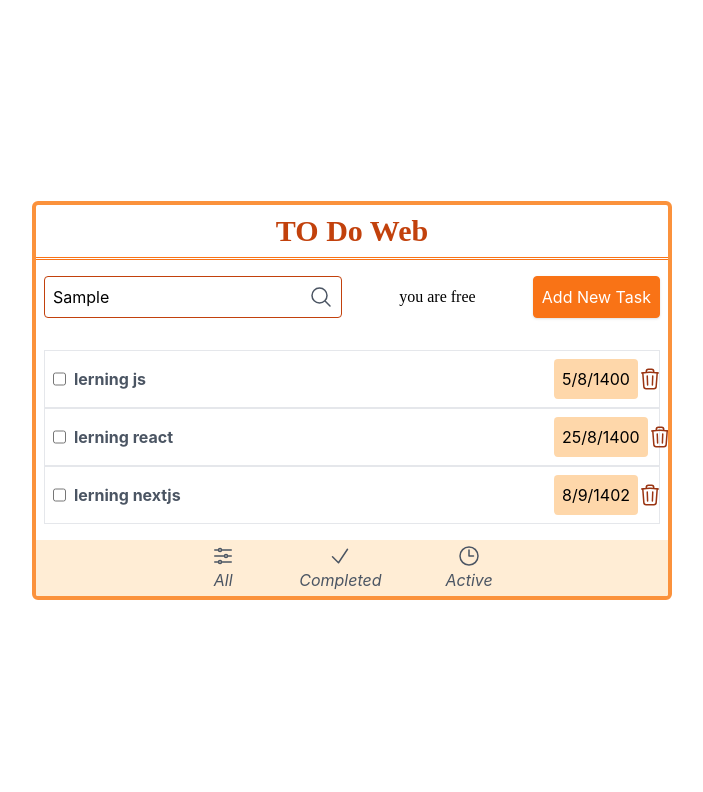
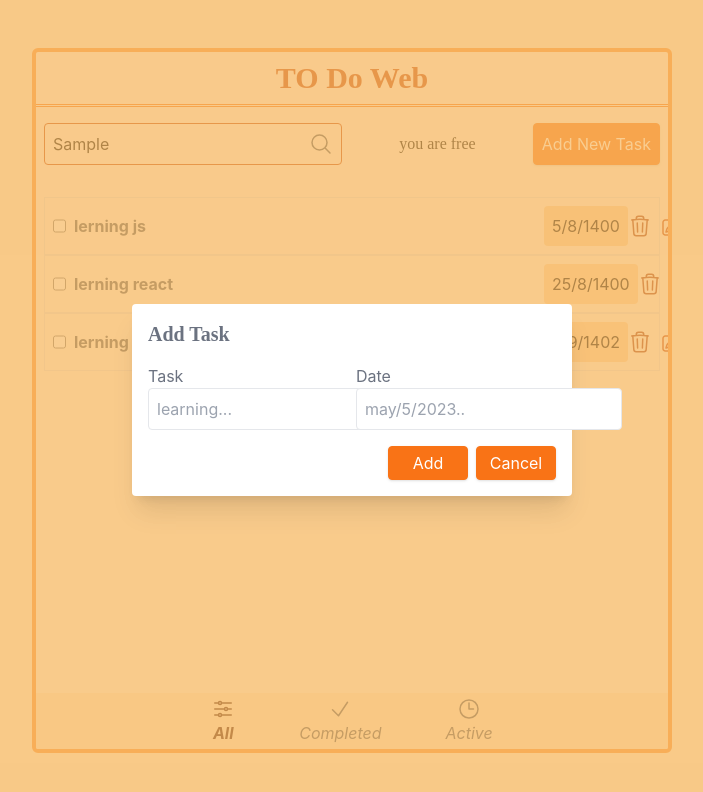
Before and after one commit to Niloofar-Palvaneh/todo, a React (Create React App) app: page / in a window 1280 px wide. Both pictures are taken after typing "Sample" into the empty fields and a click on the button "Add New Task". Shown: the top 792 px of the page, without its empty margins (288-991 px from the left). Built offline with nearby package versions, Linux system fonts and the light colour scheme.

Commit message:
create add modal

```diff
--- a/src/App.css
+++ b/src/App.css
@@ -1,3 +1,9 @@
-h1 , h2{
+h1 , h2 , h3{
   font-family: cursive;
 }
+body{
+  background-color: rgba(252, 234, 205, 0.56);
+}
+.bg-blue-c{
+  background-color: rgba(247, 186, 100, 0.715);
+}
--- a/src/App.js
+++ b/src/App.js
@@ -24,6 +24,7 @@ const todos = [
     isCompleted: false,
     date: "8/9/1402"
   },
+
 ]
 
 function App() {
@@ -34,7 +35,7 @@ function App() {
   return (
     <>
 
-      <div className='mt-6'>
+      <div className='mt-6 h-[480px]'>
         {
           todos.map(todo => (
             <TodoItem {...todo} />
--- /dev/null
+++ b/src/components/AddModal/AddModal.js
@@ -0,0 +1,39 @@
+
+
+function AddModal({openModal }) {
+
+    return (
+        <>
+            <div className='w-full h-screen bg-blue-c absolute top-0 left-0 flex items-center justify-center z-50 '>
+                <div className='bg-white flex flex-col gap-4 p-4 rounded shadow-xl'>
+                    <h3 className='text-xl font-bold text-gray-500'>Add Task</h3>
+                    <div className='flex gap-2'>
+                        <div className='flex flex-col items-start w-[200px] '>
+                            <label htmlFor="title" className='text-gray-500'>Task</label>
+                            <input type="text" name='title' placeholder='learning...' className='outline-none border p-2 rounded' />
+                        </div>
+                        <div className='flex flex-col items-start w-[200px] '>
+                            <label htmlFor="date" className='text-gray-500'>Date</label>
+                            <input type="text" name='date' placeholder='may/5/2023..' className='outline-none border p-2 rounded' />
+                        </div>
+                    </div>
+                    <div className='flex gap-2 items-center justify-end'>
+                        <button className='bg-orange-500 text-white p-1 rounded shadow border border-orange-500 w-[80px]
+                              transition ease-in-out hover:bg-white hover:text-orange-500'>
+                            Add
+                        </button>
+                        <button
+                            onClick={openModal}
+                            className='bg-orange-500 text-white p-1 rounded shadow border border-orange-500 w-[80px]
+                               transition ease-in-out hover:bg-white hover:text-orange-500'>
+                            Cancel
+                        </button>
+                    </div>
+                </div>
+            </div>
+
+        </>
+    );
+}
+
+export default AddModal;
--- a/src/components/Footer/Footer.js
+++ b/src/components/Footer/Footer.js
@@ -3,7 +3,7 @@ import { useState } from 'react';
 
 function Footer() {
 
-    const [activeLink, setActiveLink] = useState({})
+    const [activeLink, setActiveLink] = useState(1)
 
     const footerLinks = [
         {
--- a/src/components/Header/Header.js
+++ b/src/components/Header/Header.js
@@ -1,18 +1,31 @@
-import { useEffect } from 'react';
+import { useEffect, useState } from 'react';
 import AOS from 'aos';
 import 'aos/dist/aos.css';
-
+import AddModal from '../AddModal/AddModal';
 
 function Header() {
+    const [isOpenModal, setIsOpemModal] = useState(false)
+
     useEffect(() => {
         AOS.init();
     }, [])
 
+    const openModal = () => {
+        setIsOpemModal(!isOpenModal)
+    }
+
+
+
     return (
         <>
+            {
+                isOpenModal && (
+                    <AddModal openModal={openModal} />
+                )
+            }
             <div className='flex items-center justify-between p-2 mt-2'>
                 <div className='border border-orange-700 rounded p-2  flex gap-2 items-center'>
-                    <input className='outline-none' type="text" placeholder='search for task...' />
+                    <input className='outline-none bg-inherit' type="text" placeholder='search for task...' />
                     <svg xmlns="http://www.w3.org/2000/svg" fill="none" viewBox="0 0 24 24" stroke-width="1.5" stroke="currentColor" class="w-6 h-6 text-gray-600">
                         <path stroke-linecap="round" stroke-linejoin="round" d="M21 21l-5.197-5.197m0 0A7.5 7.5 0 105.196 5.196a7.5 7.5 0 0010.607 10.607z" />
                     </svg>
@@ -22,7 +35,9 @@ function Header() {
                         you are free
                     </h2>
                 </div>
-                <button className='bg-orange-500 text-white p-2 rounded shadow border border-orange-500
+                <button
+                    onClick={openModal}
+                    className='bg-orange-500 text-white p-2 rounded shadow border border-orange-500
                  transition ease-in-out hover:bg-white hover:text-orange-500'>
                     Add New Task
                 </button>
--- a/src/components/TodoItem/TodoItem.js
+++ b/src/components/TodoItem/TodoItem.js
@@ -13,7 +13,7 @@ function TodoItem(todo) {
             <div data-aos="fade-left" className='flex items-center justify-between p-2 border mx-2 '>
                 <div className='flex gap-2'>
                     <input type="checkbox" />
-                    <p className='font-bold text-gray-600  w-[480px]'>
+                    <p className='font-bold text-gray-600 w-[470px]'>
                         {todo.title}
                     </p>
                 </div>
--- a/src/components/Topbar/Topbar.js
+++ b/src/components/Topbar/Topbar.js
@@ -10,14 +10,13 @@ function Topbar() {
 
     return (
         <>
-            <div className='w-full flex items-center justify-center text-3xl font-bold text-orange-700 p-2'>
+            <div className='w-full flex items-center justify-center text-3xl font-bold text-orange-700 p-2 z-10'>
                 <h1>
                     TO Do Web
                 </h1>
             </div>
             <div className='w-full h-[1px] bg-orange-500'></div>
             <div className='w-full h-[1px] bg-orange-500 mt-[1px]'></div>
-
         </>
     );
 }
--- a/src/index.js
+++ b/src/index.js
@@ -3,24 +3,31 @@ import ReactDOM from 'react-dom/client';
 import './index.css';
 import App from './App';
 import reportWebVitals from './reportWebVitals';
+import { useState } from 'react';
 
 import Topbar from './components/Topbar/Topbar';
 import Header from './components/Header/Header';
 import Footer from './components/Footer/Footer';
 
+
+
+
 const root = ReactDOM.createRoot(document.getElementById('root'));
+
 root.render(
+
   <>
-    <div className='w-full h-screen flex items-center justify-center'>
-      <div className='w-1/2 border border-4 border-orange-400 overflow-hidden rounded-md'>
+    <div className='w-full h-screen flex items-center justify-center z-10'>
+      <div className='w-1/2 border border-4 border-orange-400 overflow-hidden rounded-md bg-orange-50'>
         <React.StrictMode>
           <Topbar />
           <Header />
           <App />
-          <Footer/>
+          <Footer />
         </React.StrictMode>
       </div>
     </div>
+
   </>
 );
 
```
